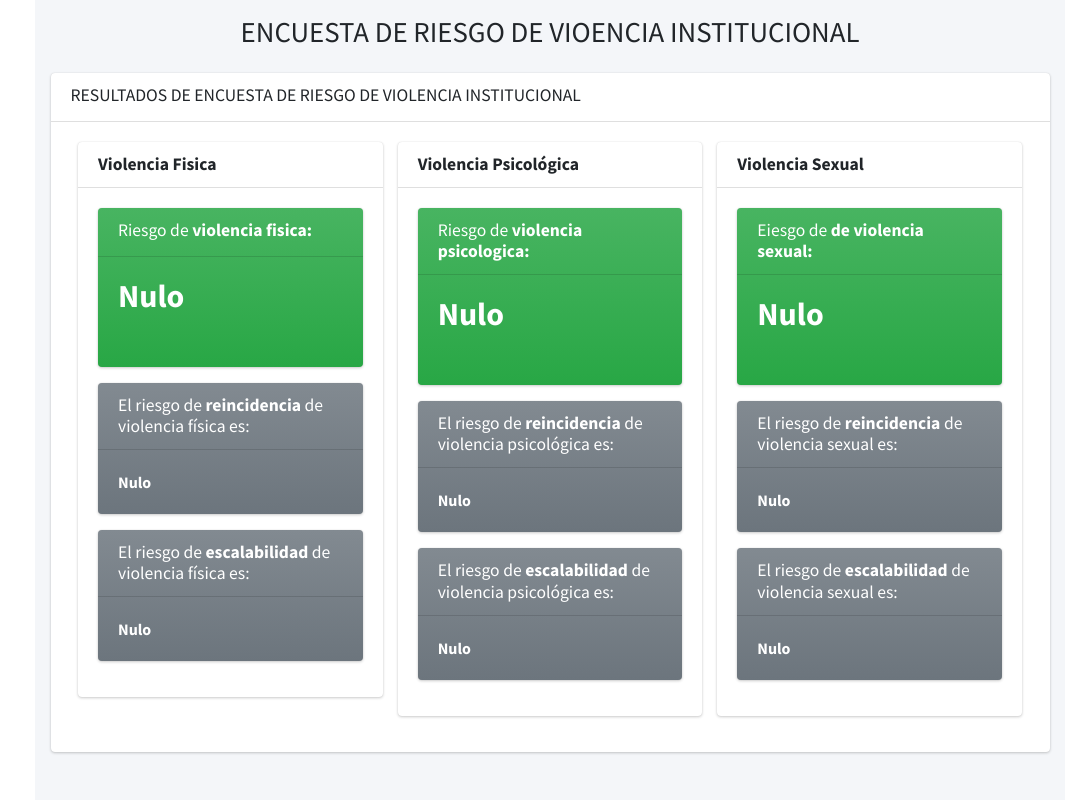
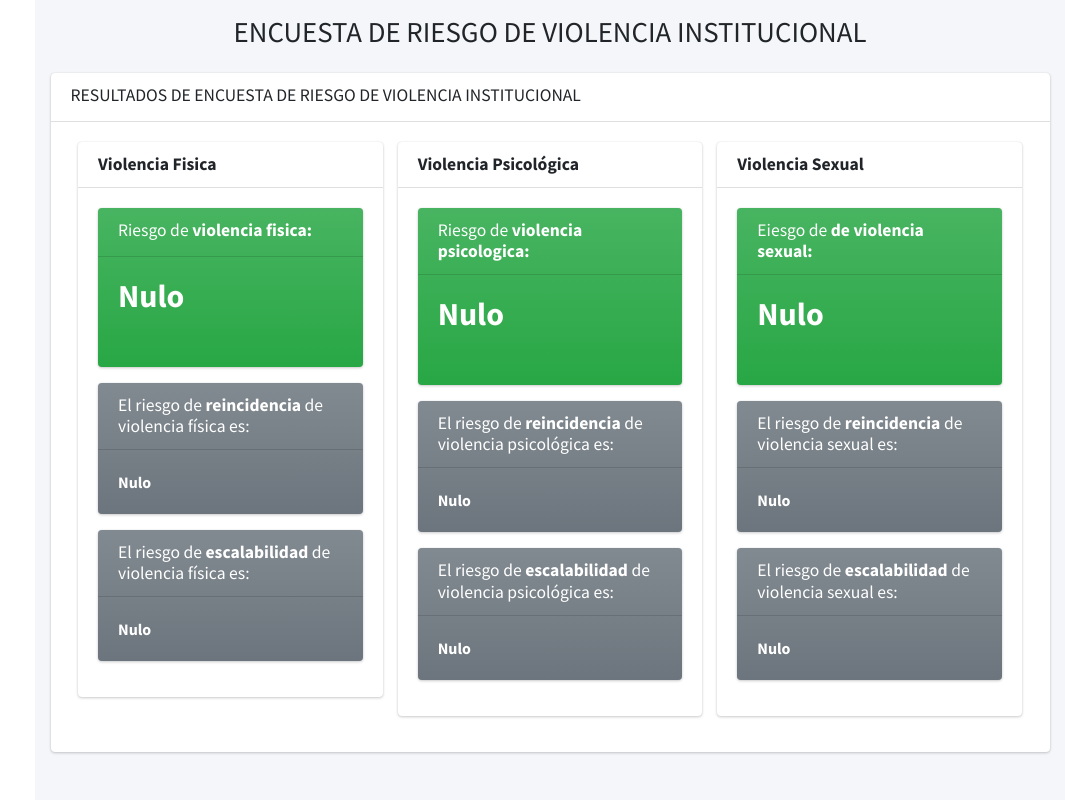
Before and after one commit to alainuirbe95/violenciainstitucional, a CodeIgniter app: the page made by application/views/View_end.php in a window 1280 px wide. Shown: the whole page, without its empty margins (215-1280 px from the left). Run offline with CodeIgniter, Linux system fonts and the light colour scheme; data that the repository does not hold is empty; some libraries are stand-ins or nearby versions.

Commit message:
Commit, se actualizo el update en la base de datos, tambien la vista de despliegue de resultados se configuro correctamente

```diff
--- a/application/views/View_end.php
+++ b/application/views/View_end.php
@@ -80,7 +80,7 @@ $EVp = $r['EVp'];
       <div class="container-fluid">
         <div class="row mb-2">
           <div class="col-sm-12">
-          <center> <h1>ENCUESTA DE RIESGO DE VIOENCIA INSTITUCIONAL</h1></center>
+          <center> <h1>ENCUESTA DE RIESGO DE VIOLENCIA INSTITUCIONAL</h1></center>
 
           </div>
           <div class="col-sm-12">
```
